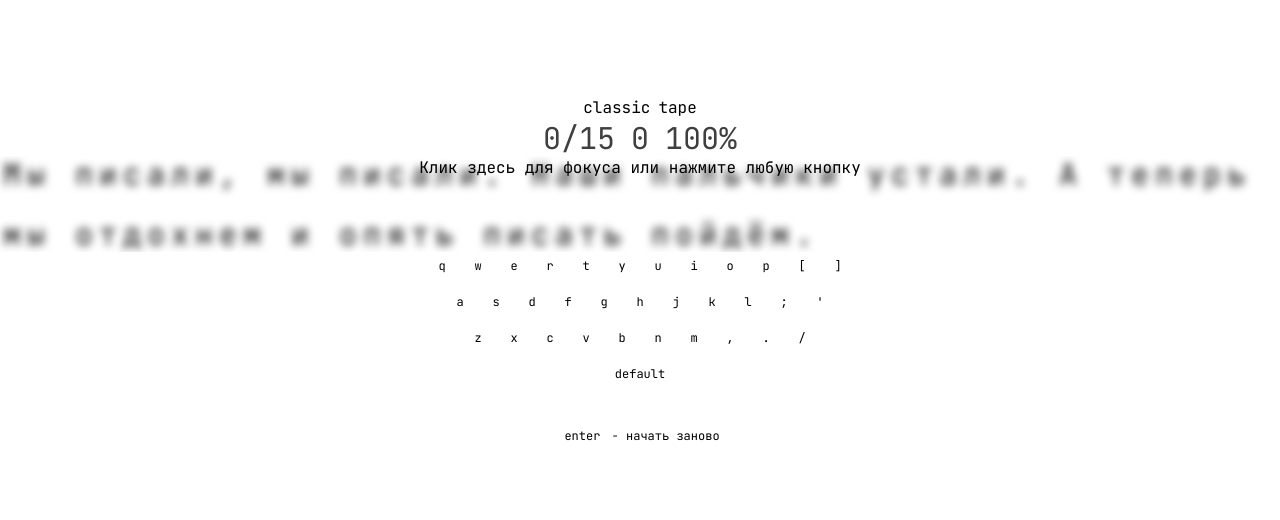
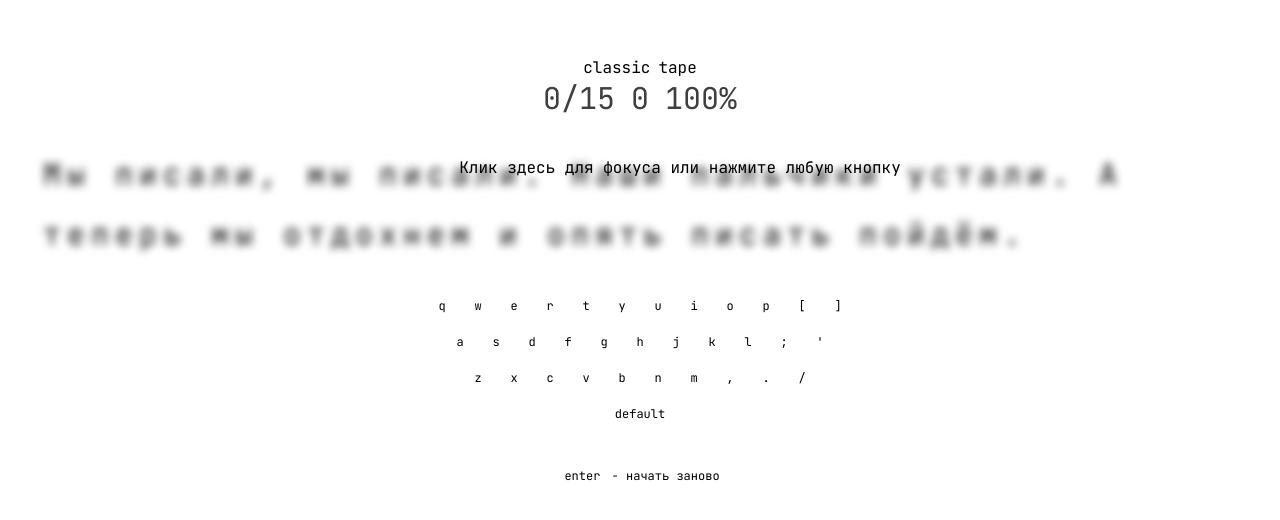
Before and after one commit to kirillmihalych/code-type, a Vue app: page / in a window 1280 px wide. Shown: the part 130-650 px from the top of the page. Built offline with nearby package versions, Linux system fonts and the light colour scheme; what @tanstack/vue-query would draw is missing.

Commit message:
add paddint to a text and recalculate starting postion of the tape

```diff
--- a/src/App.vue
+++ b/src/App.vue
@@ -20,7 +20,7 @@
     />
     <div
       ref="carret-parent"
-      class="relative w-dvw flex gap-6 overflow-hidden"
+      class="relative w-dvw flex p-10 gap-6 overflow-hidden"
       @click="setFocus"
     >
       <div
@@ -134,7 +134,7 @@ const testMarginLeft = computed(() => {
 });
 const caretStyle = computed(() => {
   return currentMode.value === "tape"
-    ? { left: "calc(50%)" }
+    ? { left: "calc(50% + 40px)" }
     : {
         left: carretCoordinates.value.left + "px",
         top: carretCoordinates.value.top + "px",
```
